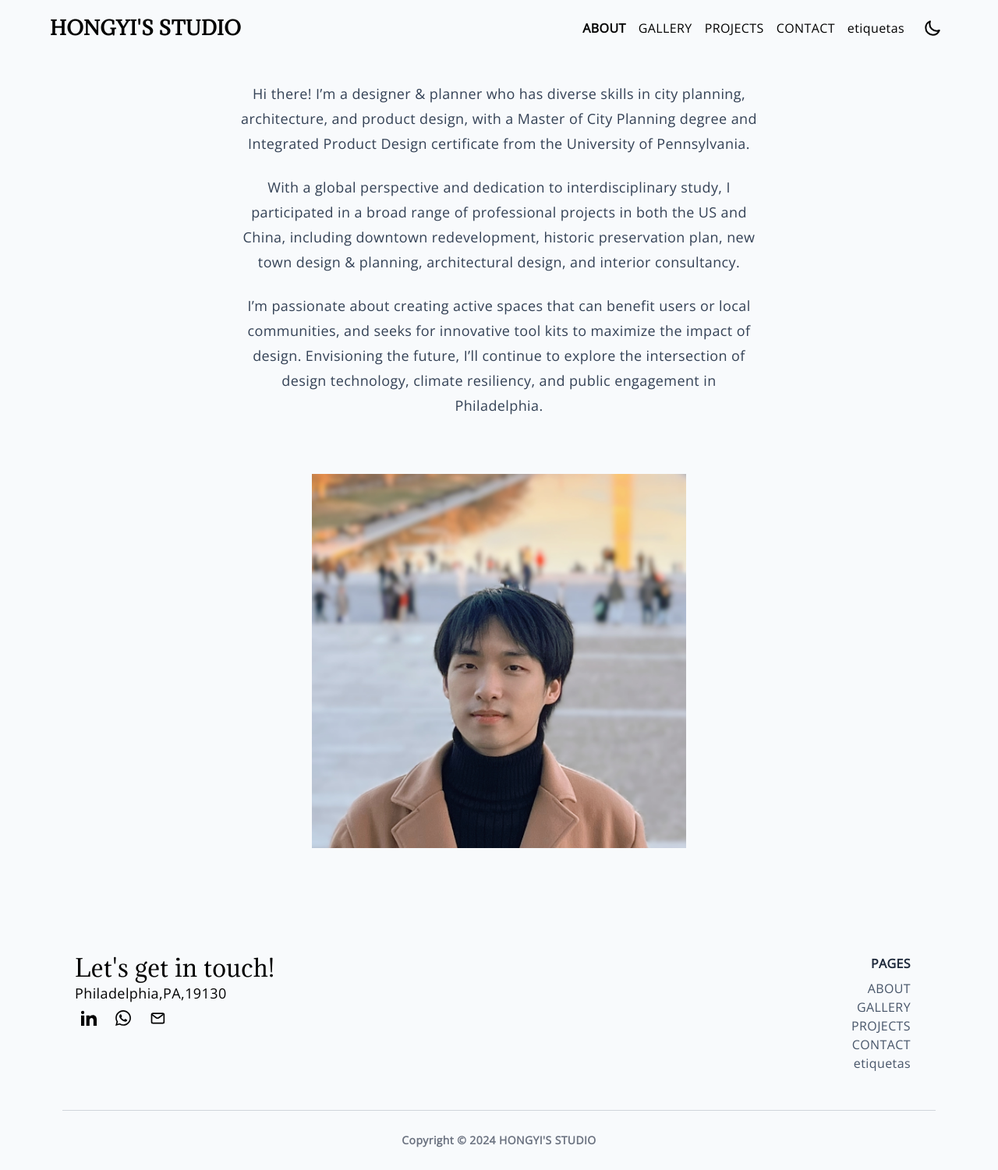
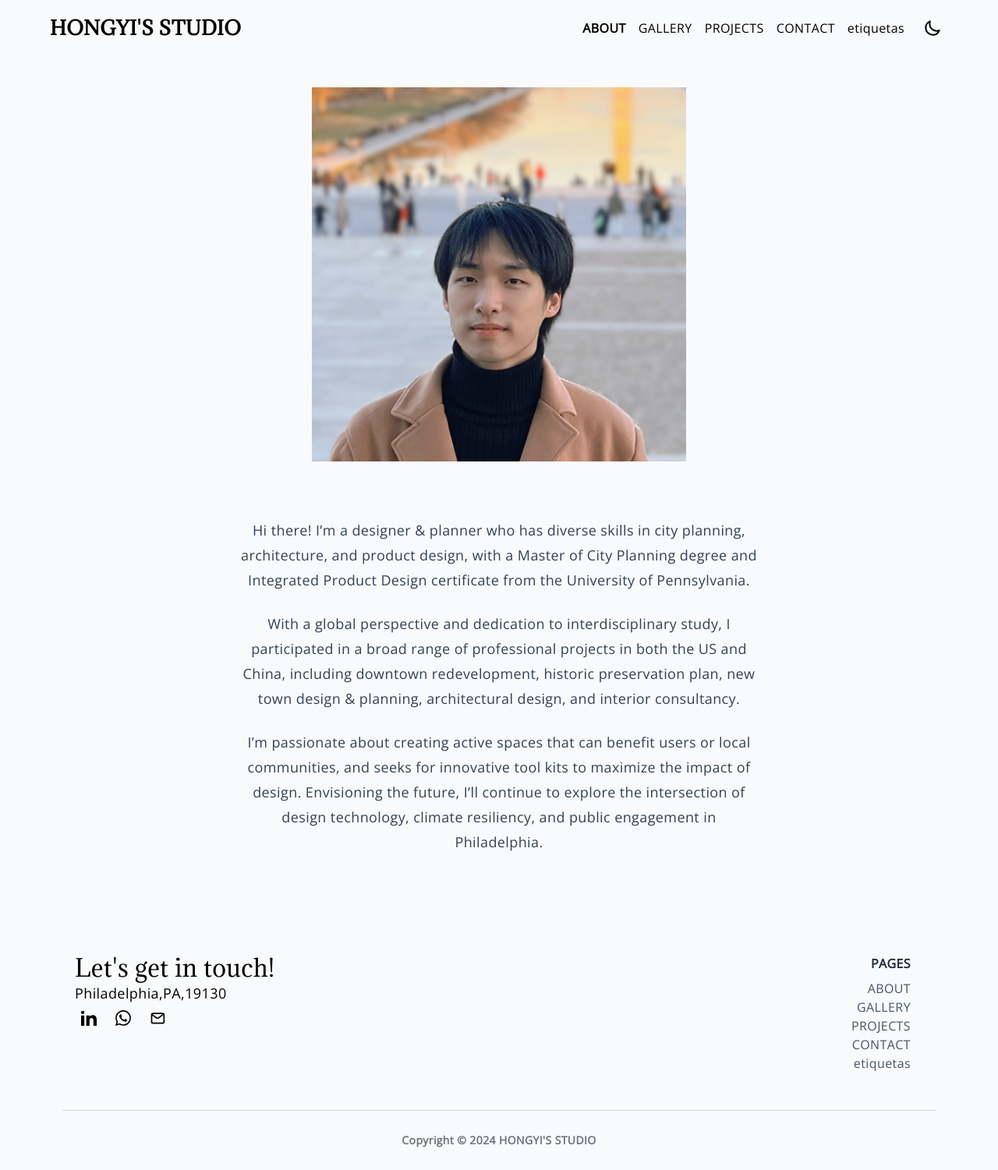
Before and after one commit to hongyili-hl/hongyili-hl.github.io, a Jekyll site: the page built from about.md, in a window 1280 px wide. Shown: the whole page at 78% size. Built offline with Jekyll 4.4.1, drawn with Linux system fonts in a browser that asks for light colours.

Commit message:
Update page.html

```diff
--- a/_layouts/page.html
+++ b/_layouts/page.html
@@ -3,10 +3,10 @@ layout: base
 ---
 
 <div class="flex justify-center py-4 md:py-8">
+  <img src="assets/images/bio.jpg" alt="" class="basis-2/6  w-11/12 md:w-5/12 p-2 md:px-0">
+</div>
+<div class="flex justify-center py-4 md:py-8">
   <article class="text-center prose md:prose-lg prose-p:font-extralight prose-headings:font-light prose-slate dark:prose-invert">
   {{ content }}
   </article>
 </div>
-<div class="flex justify-center py-4 md:py-8">
-  <img src="assets/images/bio.jpg" alt="" class="basis-2/6  w-11/12 md:w-5/12 p-2 md:px-0">
-</div>
```
